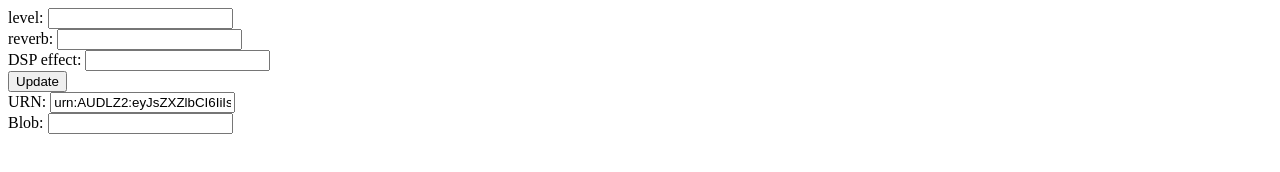
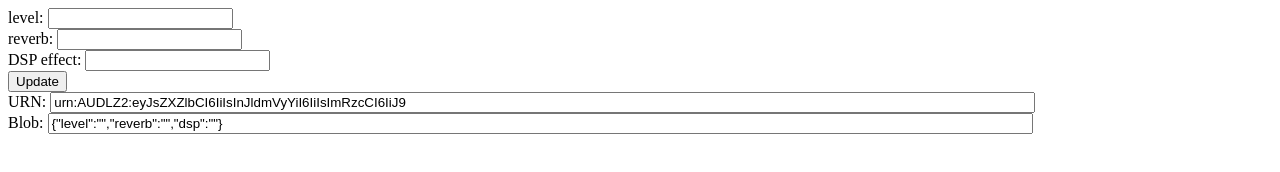
Before and after one commit to jasium/bluejay, a plain HTML site: page index2.html in a window 1280 px wide. Both pictures are taken after a click on the button "Update". Drawn offline with Linux system fonts and the light colour scheme.

Commit message:
Think it's working

```diff
--- a/compressplay.js
+++ b/compressplay.js
@@ -13,20 +13,25 @@ function updateURN() {
     json = JSON.stringify(obj);
 
     //alert(json);
-    var c = Iuppiter.compress(json);
-    //window.confirm(c);
+    var compressed = Iuppiter.compress(json);
+    //window.confirm(compressed);
 
-    //var d = Iuppiter.decompress(c);
-    //window.confirm(d);
+    var decompressed = Iuppiter.decompress(compressed);
+    console.log("decompressed = compressed:" + decompressed == compressed);
+    console.log("decompressed: " + decompressed);
+    console.log("compressed: " + compressed);
 
-    // Compressed byte array can be converted into base64 to sumbit to server side to do something.
-    var b = Iuppiter.Base64.encode(c, true);
-    document.getElementById("urn").value = "urn:AUDLZ2:" + b;
-//
-//    window.confirm(b);
-    var bb = Iuppiter.toByteArray(b);
-    var db = Iuppiter.decompress(Iuppiter.Base64.decode(bb, true));
+    // Compressed byte array can be converted into base64 to submit to server side to do something.
+    var base64Encoded = Iuppiter.Base64.encode(compressed, true);
+    //var base64Bytes = Iuppiter.toByteArray(base64Encoded);
+    document.getElementById("urn").value = "urn:AUDLZ2:" + base64Encoded;
 
-    document.getElementById("blob").value = db;
+    var unencoded = Iuppiter.Base64.decode(base64Encoded, false);
+    console.log("unencoded:" + unencoded);
+    var unmangledJSON = Iuppiter.decompress(unencoded, false);
+    console.log("unmangled json: " + unmangledJSON);
+
+    document.getElementById("blob").value = unencoded;
+    console.log("tried setting blob value to: " + unencoded);
 
 }
--- a/index2.html
+++ b/index2.html
@@ -19,10 +19,10 @@
     </div>
     <div class="field"><input type="button" value="Update" onclick="updateURN();"/></div>
     <div class="field">
-        URN: <input type="text" id="urn" name="urn" value=""/>
+        URN: <input type="text" id="urn" name="urn" value="" size="120"/>
     </div>
     <div class="field">
-        Blob: <input type="text" id="blob" name="blob" value="" width="100" height="20"/>
+        Blob: <input type="" id="blob" name="blob" value="" size="120"/>
     </div>
 </form>
 </body>
```
